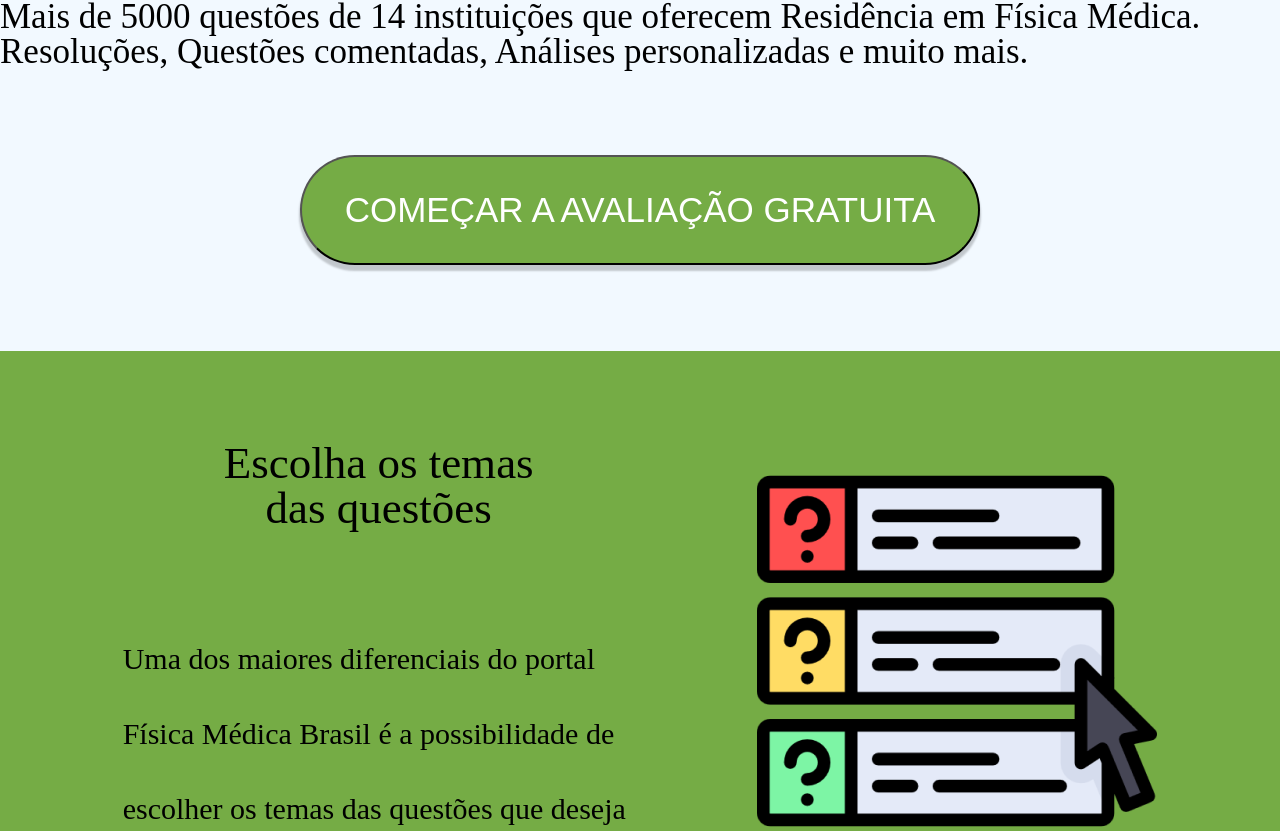
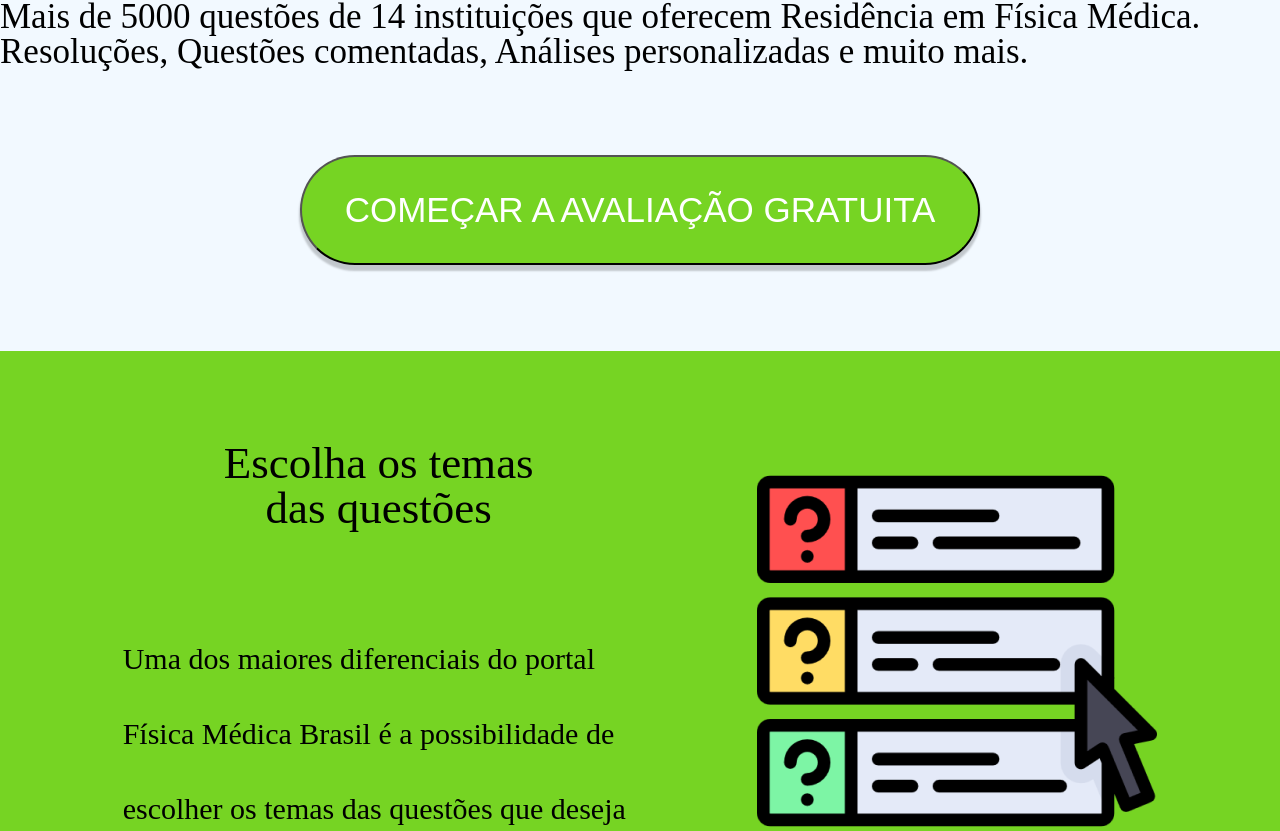
Before and after one commit to GDMeira/SimulAiFrontend, a React (Vite) app: page / in a window 1280 px wide. Shown: the part 349-1180 px from the top of the page. Built offline with nearby package versions, Linux system fonts and the light colour scheme.

Commit message:
implementação 3 da homePage v2

```diff
--- a/src/App.jsx
+++ b/src/App.jsx
@@ -13,6 +13,8 @@
 
 
 export default function App() {
+  const colors = {color1: '#F2F9FF', color2:'#76D423',color3: '#FCF20C'}
+
   return (
     <BrowserRouter>
       <NavBar />
@@ -20,7 +22,7 @@
       <Routes>
         <Route path='/AboutUs' element={<AboutUs />} />
         <Route path='/CustomTestPage' element={<CustomTestPage />} />
-        <Route path='/' element={<HomePage />} />
+        <Route path='/' element={<HomePage colors={colors}/>} />
         <Route path='/LoginPage' element={<LoginPage />} />
         <Route path='/NewsPage' element={<NewsPage />} />
         <Route path='/TestsPage' element={<TestsPage />} />
--- a/src/components/NavBar.jsx
+++ b/src/components/NavBar.jsx
@@ -46,6 +46,7 @@
         justify-content: space-around;
         align-items: center;
         color: #547c31;
+        font-weight: 700;
     }
 `;
 
--- a/src/pages/HomePage/HomePage.jsx
+++ b/src/pages/HomePage/HomePage.jsx
@@ -5,7 +5,7 @@
 import { useNavigate } from "react-router-dom"
 
 
-export default function HomePage() {
+export default function HomePage({colors}) {
     const navigate = useNavigate();
 
     const posts = [
@@ -20,16 +20,16 @@
         const hasText = post.text !== '';
         // const hasImage = post.image !== undefined;
         const hasButton = post.button !== '';
-        const colors = [
-            {background:'#F2F9FF', button:'#75ac45'},
-            {background:'#75ac45', button:'#FCF20C'},
+        const bgColors = [
+            {background:colors.color1, button:colors.color2},
+            {background:colors.color2, button:colors.color3}
         ];
 
 
         if (hasButton) {
-            //se position for par recebe colors[0], se não colors[1]
+            //se position for par recebe bgColors[0], se não bgColors[1]
             return (
-                <PostButtonSC color={colors[position%2]}>
+                <PostButtonSC color={bgColors[position%2]}>
                     <h1>{post.title}</h1>
                     {hasText && (<p>{post.text}</p>)}
                     <button onClick={() => navigate(post.path)}>{post.button}</button>
@@ -37,7 +37,7 @@
             )
         } else if(position % 2 === 0) {
             return (
-                <PostTextSC color={colors[0]}>
+                <PostTextSC color={bgColors[0]}>
                     <img src={post.image} alt="imagem" />
                     <div>
                         <h1>{post.title}</h1>
@@ -47,7 +47,7 @@
             )
         } else {
             return (
-                <PostTextSC color={colors[1]}>
+                <PostTextSC color={bgColors[1]}>
                     <div>
                         <h1>{post.title}</h1>
                         <p>{post.text}</p>
```
